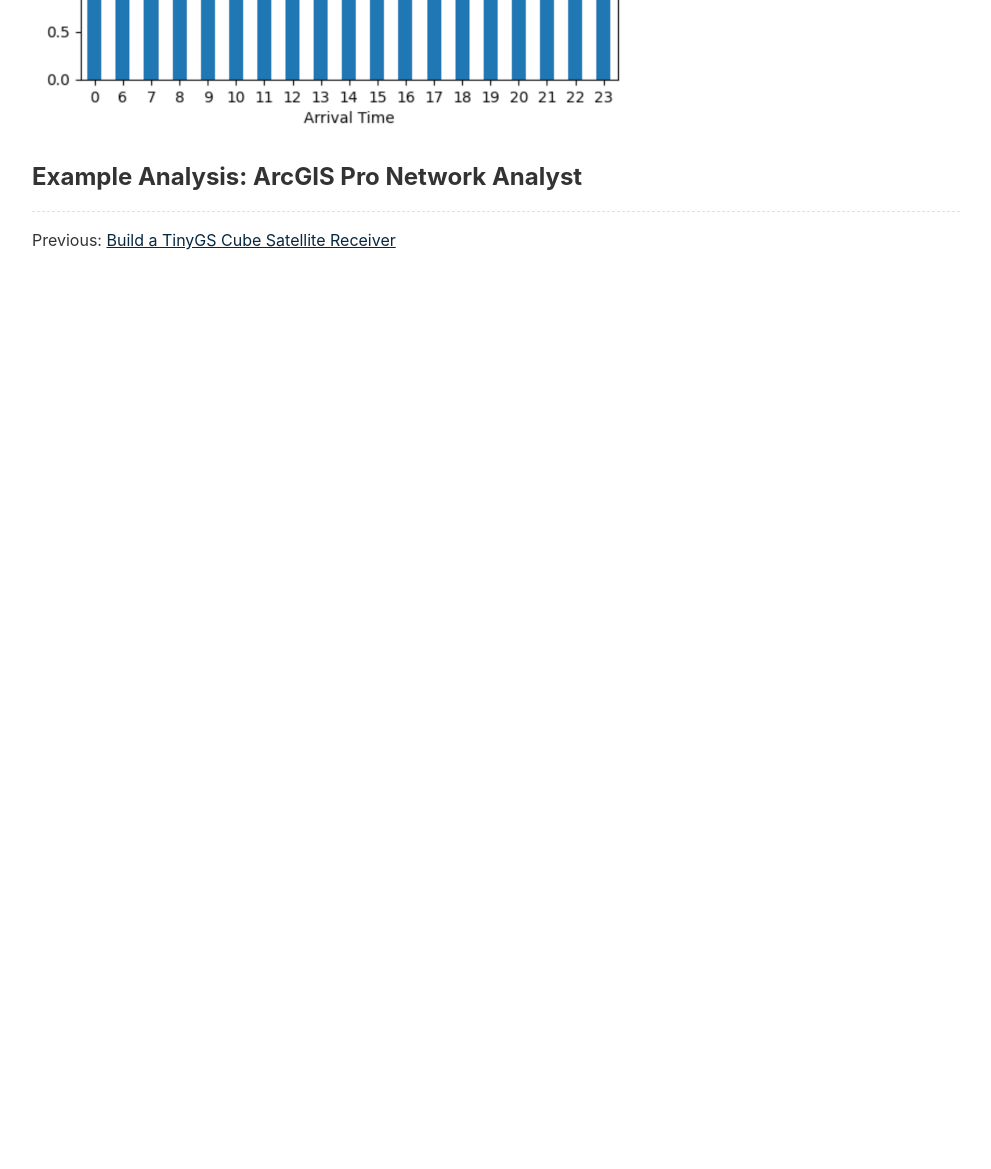
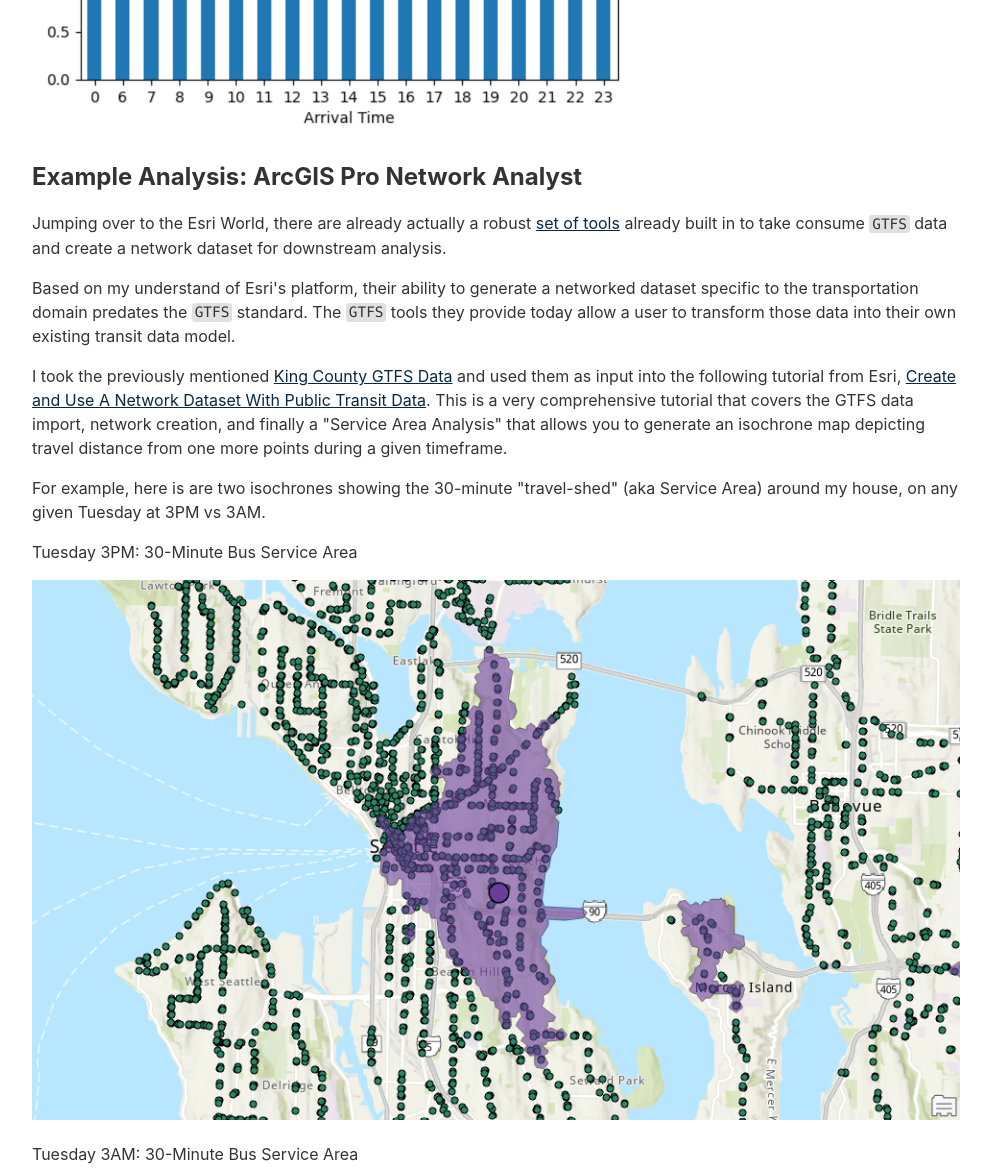
Before and after one commit to mattmakesmaps/mattmakesmaps.github.com, an Eleventy site: page content/blog/2024-09-16-GTFS-Static/2024-09-16-GTFS-Static.md in a window 1280 px wide. Shown: the part 3207-4376 px from the top of the page, without its empty margins (144-1135 px from the left). Before the commit the page ends 3507 px from the top, so only its background shows below. Built offline with nearby package versions, Linux system fonts and the light colour scheme; Eleventy itself is replaced by a stand-in of ours; files that its build step writes are made by us from their sources; files whose address does not match are found by name.

Commit message:
Publish GTFS Post

```diff
--- a/content/blog/2024-09-16-GTFS-Static/2024-09-16-GTFS-Static.md
+++ b/content/blog/2024-09-16-GTFS-Static/2024-09-16-GTFS-Static.md
@@ -1,6 +1,6 @@
 ---
 title: King County Transit Data Part One - GTFS Static Schedules
-draft: true
+draft: false
 description: A look at the non-realtime schedule data available in GTFS format for King County
 date: 2024-09-16
 tags:
@@ -97,3 +97,37 @@ in the mornings and afternoons.
 {% image "./SAT_Chart.png", "Saturday Frequency Chart." %}
 
 ## Example Analysis: ArcGIS Pro Network Analyst
+
+Jumping over to the Esri World, there are already actually a robust [set of tools](https://pro.arcgis.com/en/pro-app/latest/tool-reference/conversion/an-overview-of-the-transit-feed-gtfs-toolset.htm)
+already built in to take consume `GTFS` data and create a network dataset for downstream analysis.
+
+Based on my understand of Esri's platform, their ability to generate a networked dataset
+specific to the transportation domain predates the `GTFS` standard. The `GTFS` tools they provide
+today allow a user to transform those data into their own existing transit data model.
+
+I took the previously mentioned [King County GTFS Data](https://www.soundtransit.org/GTFS-KCM/google_transit.zip) and used them as input into the following tutorial from Esri,
+[Create and Use A Network Dataset With Public Transit Data](https://pro.arcgis.com/en/pro-app/latest/help/analysis/networks/create-and-use-a-network-dataset-with-public-transit-data.htm#ESRI_SECTION1_AF5F225DBCF6461F96061274858459C9). This is a very comprehensive tutorial
+that covers the GTFS data import, network creation, and finally a "Service Area Analysis"
+that allows you to generate an isochrone map depicting travel distance from one more points
+during a given timeframe.
+
+For example, here is are two isochrones showing the 30-minute "travel-shed" (aka Service Area)
+around my house, on any given Tuesday at 3PM vs 3AM.
+
+Tuesday 3PM: 30-Minute Bus Service Area
+
+{% image "./3PM.png", "Service Area 3PM" %}
+
+Tuesday 3AM: 30-Minute Bus Service Area
+
+{% image "./3AM.png", "Service Area 3AM." %}
+
+This travel-shed is based only on the schedule data and doesn't account for real-time effects of
+traffic congestion. If for example, the schedule is constructed in such a way that buses are
+regularly late/missed, that wouldn't be reflected here.
+
+There are a number of additional weights that can be fine-tuned in this model, but this simple
+exercise really illustrates how easy it is to use GTFS data to quickly understand access to
+transit in a particular area.
+
+I think I might try to further augment this model with data for other modes of transport serving Seattle e.g Light Rail, Street Car, Ferry. Coincidentally, Sound Transit offers a consolidated GTFS feed which aggregates all these together already: [https://gtfs.sound.obaweb.org/prod/gtfs_puget_sound_consolidated.zip](https://gtfs.sound.obaweb.org/prod/gtfs_puget_sound_consolidated.zip)
```
Also changed, not shown: content/blog/2024-09-16-GTFS-Static/3AM.png (added), content/blog/2024-09-16-GTFS-Static/3PM.png (added).
